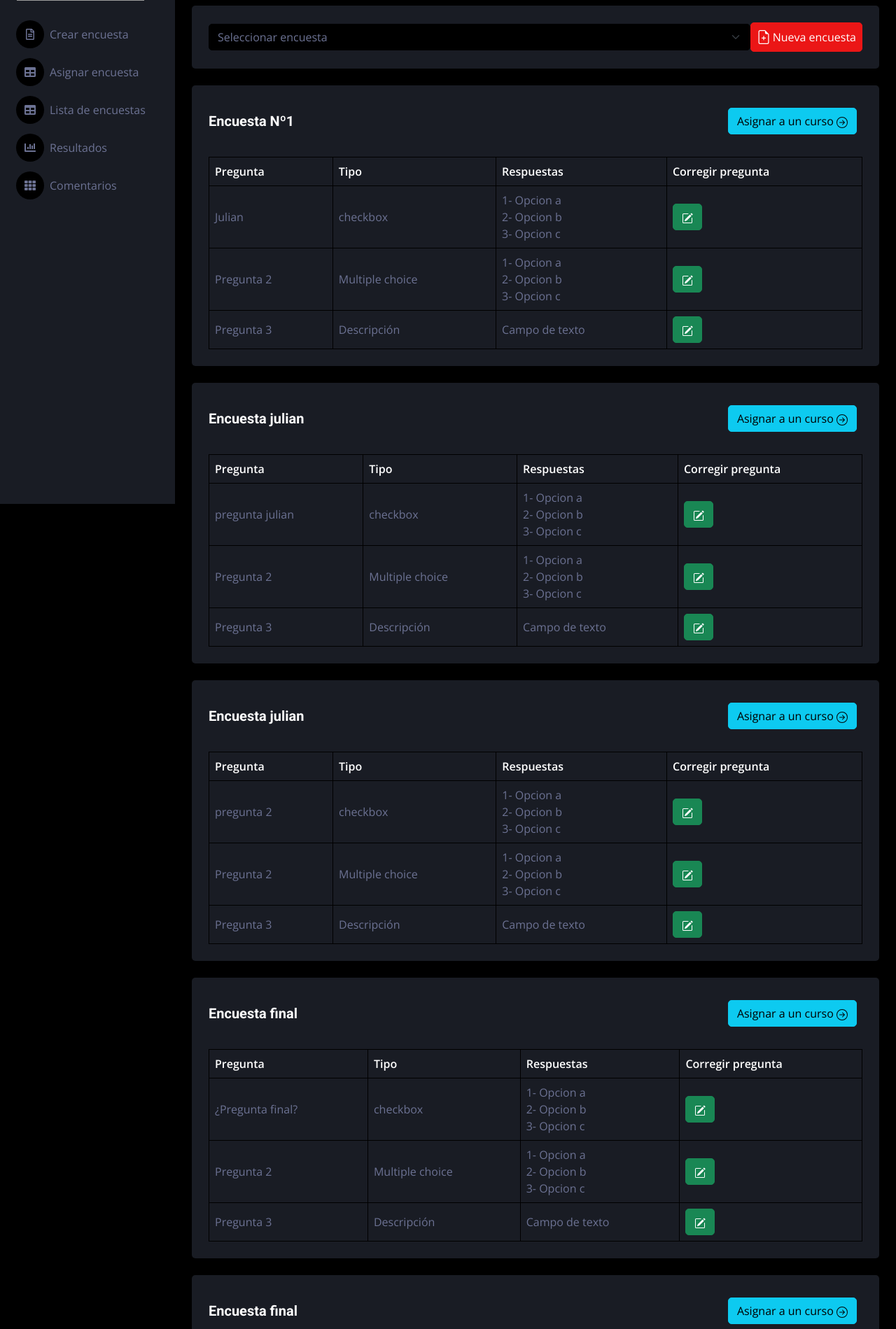
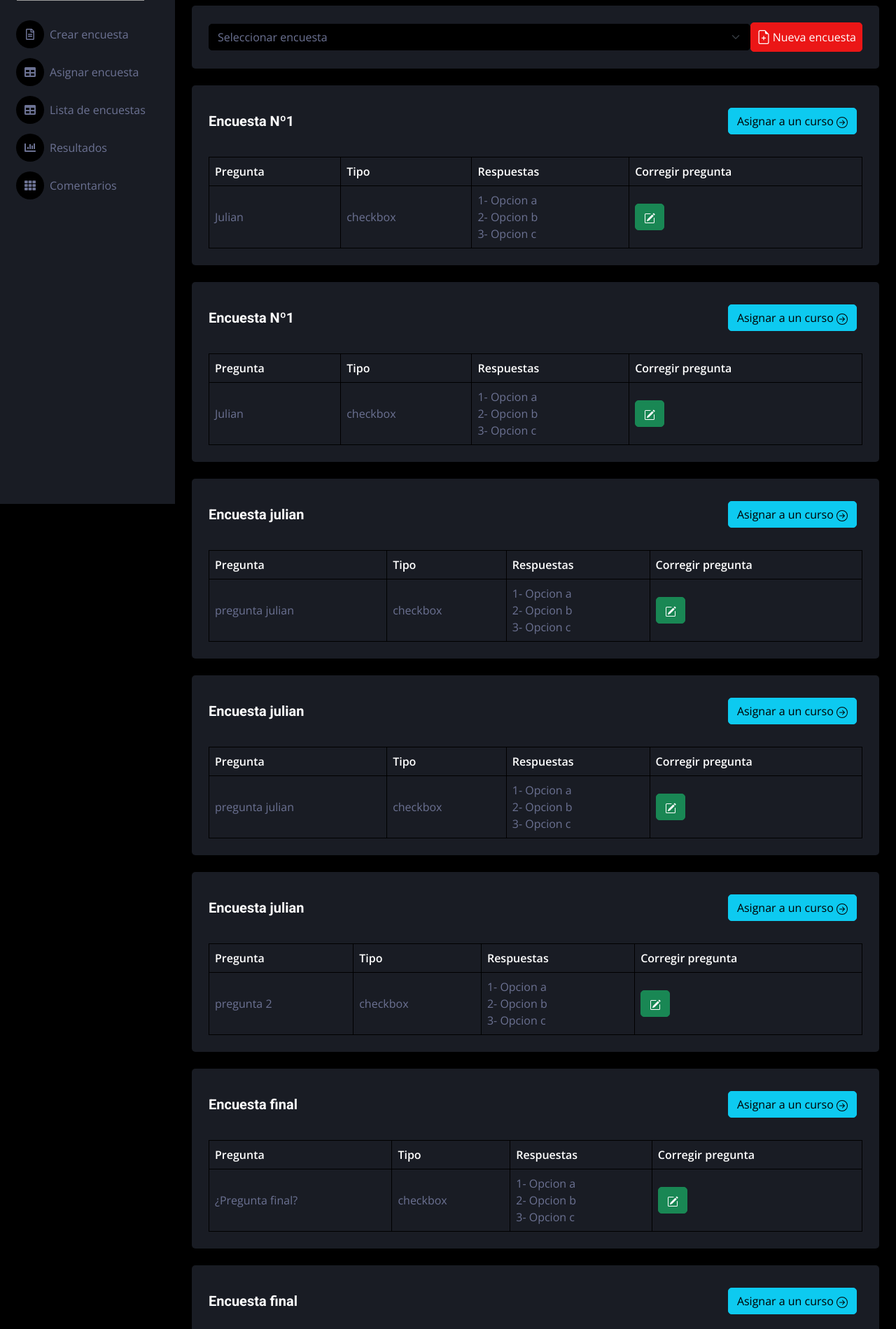
Before and after one commit to julianTesla/tesla_encuesta, a PHP site: page /tesla_encuesta/listaEncuestas.php in a window 1280 px wide. Shown: the part 80-1979 px from the top of the page at 70% size. Run offline with PHP 8.4, Linux system fonts and the light colour scheme; data comes from the database, SQL or seed files in the repository; some libraries are stand-ins or nearby versions; grey boxes are pictures that could not be loaded.

Commit message:
modifique lista encuesta

```diff
--- a/listaEncuestas.php
+++ b/listaEncuestas.php
@@ -45,12 +45,12 @@ include "conexion/conex.php";
 <div id="respuesta"></div>
 
 <?php
-$sql2= "SELECT DISTINCT nombre_encuesta, nombre_pregunta, tipo
+$sql2= "SELECT nombre_encuesta, nombre_pregunta, tipo
 FROM encuestas,preguntas, tipos_preguntas, opciones WHERE encuestas.id_encuesta = preguntas.encuesta_id
 AND preguntas.id_pregunta = opciones.pregunta_id AND tipos_preguntas.id_tipo_pregunta = preguntas.tipo_pregunta_id";
 $resultado2= mysqli_Query($conex,$sql2);
 while($row2= mysqli_fetch_array($resultado2))
-{ array_unique($row2);
+{
 ?>
 <!-- INICIO ENCUESTA -->
 <div class="container-fluid pt-4 px-4">
@@ -100,26 +100,7 @@ while($row2= mysqli_fetch_array($resultado2))
                                     <path fill-rule="evenodd" d="M1 13.5A1.5 1.5 0 0 0 2.5 15h11a1.5 1.5 0 0 0 1.5-1.5v-6a.5.5 0 0 0-1 0v6a.5.5 0 0 1-.5.5h-11a.5.5 0 0 1-.5-.5v-11a.5.5 0 0 1 .5-.5H9a.5.5 0 0 0 0-1H2.5A1.5 1.5 0 0 0 1 2.5v11z" />
                                 </svg></td>
                     </tr>
-                    <tr>
-                        <td>Pregunta 2</td>
-                        <td>Multiple choice</td>
-                        <td>1- Opcion a<br>
-                            2- Opcion b<br>
-                            3- Opcion c</td>
-                        <td><button type="submit" class="btn btn-success"><svg xmlns="http://www.w3.org/2000/svg" width="16" height="16" fill="currentColor" class="bi bi-pencil-square" viewBox="0 0 16 16">
-                                    <path d="M15.502 1.94a.5.5 0 0 1 0 .706L14.459 3.69l-2-2L13.502.646a.5.5 0 0 1 .707 0l1.293 1.293zm-1.75 2.456-2-2L4.939 9.21a.5.5 0 0 0-.121.196l-.805 2.414a.25.25 0 0 0 .316.316l2.414-.805a.5.5 0 0 0 .196-.12l6.813-6.814z" />
-                                    <path fill-rule="evenodd" d="M1 13.5A1.5 1.5 0 0 0 2.5 15h11a1.5 1.5 0 0 0 1.5-1.5v-6a.5.5 0 0 0-1 0v6a.5.5 0 0 1-.5.5h-11a.5.5 0 0 1-.5-.5v-11a.5.5 0 0 1 .5-.5H9a.5.5 0 0 0 0-1H2.5A1.5 1.5 0 0 0 1 2.5v11z" />
-                                </svg></td>
-                    </tr>
-                    <tr>
-                        <td>Pregunta 3</td>
-                        <td>Descripción</td>
-                        <td>Campo de texto</td>
-                        <td><button type="submit" class="btn btn-success"><svg xmlns="http://www.w3.org/2000/svg" width="16" height="16" fill="currentColor" class="bi bi-pencil-square" viewBox="0 0 16 16">
-                                    <path d="M15.502 1.94a.5.5 0 0 1 0 .706L14.459 3.69l-2-2L13.502.646a.5.5 0 0 1 .707 0l1.293 1.293zm-1.75 2.456-2-2L4.939 9.21a.5.5 0 0 0-.121.196l-.805 2.414a.25.25 0 0 0 .316.316l2.414-.805a.5.5 0 0 0 .196-.12l6.813-6.814z" />
-                                    <path fill-rule="evenodd" d="M1 13.5A1.5 1.5 0 0 0 2.5 15h11a1.5 1.5 0 0 0 1.5-1.5v-6a.5.5 0 0 0-1 0v6a.5.5 0 0 1-.5.5h-11a.5.5 0 0 1-.5-.5v-11a.5.5 0 0 1 .5-.5H9a.5.5 0 0 0 0-1H2.5A1.5 1.5 0 0 0 1 2.5v11z" />
-                                </svg></td>
-                    </tr>
+
                 </tbody>
             </table>
         </div>
```
